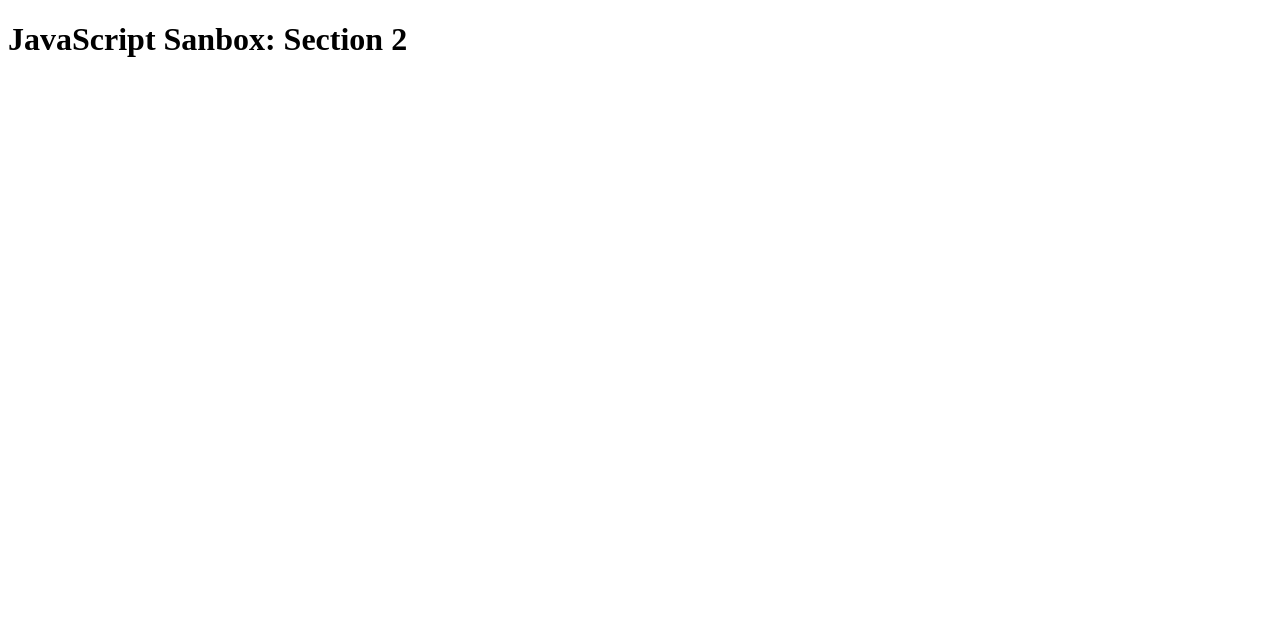
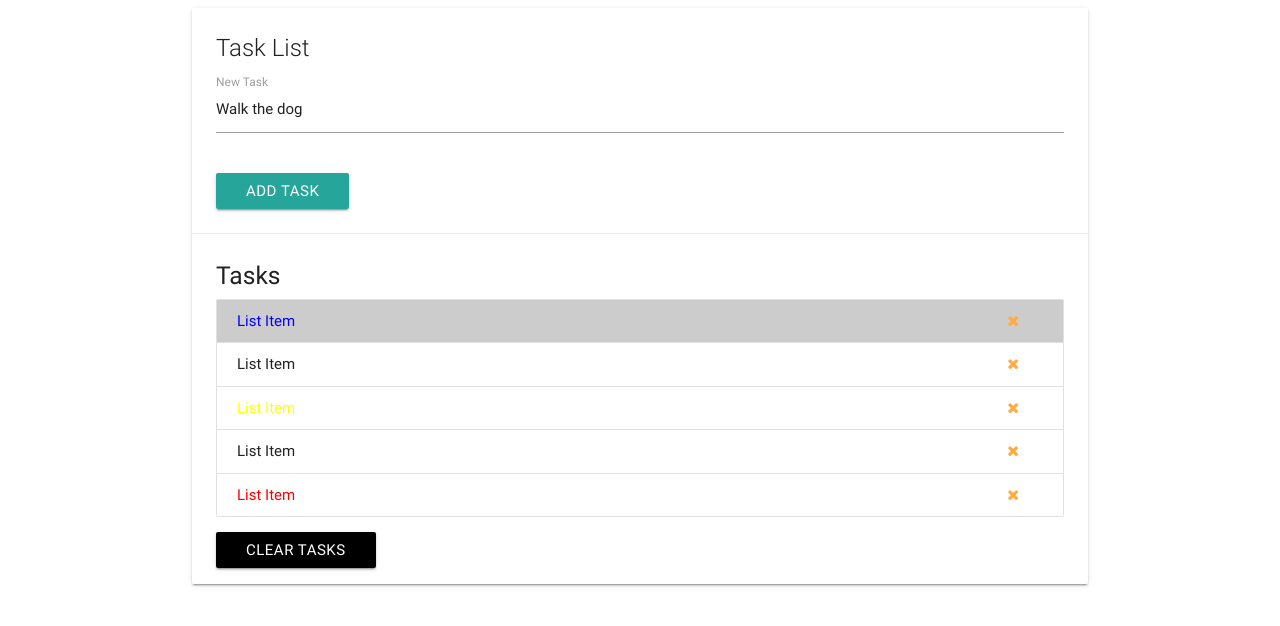
Before and after one commit to haloos/JS-SANDBOX, a plain HTML site: page index.html in a window 1280 px wide. Drawn offline with nearby package versions, Linux system fonts and the light colour scheme.

Commit message:
Dom Selectors

```diff
--- a/app.js
+++ b/app.js
@@ -1,28 +1,34 @@
-// Global Scope
-var a = 1;
-let b = 2;
-const c = 3;
+// document.getElementById()
 
+//console.log(document.getElementById('task-title'));
 
-//function test(){            // Seperate Variable because of dif scope
-//var a = 4;
-//let b = 5;
-//const c = 6;
-//console.log('Function Scope: ', a, b, c,);
-//}
-//test();
+// Get things from the element
+//console.log(document.getElementById('task-title').id);
+//console.log(document.getElementById('task-title').className);
 
-//if(true) {  //Block Scope
-  // Need to watch var in block scope, they over ride the "Global scope" (security issues)
-//var a = 4;
-//let b = 5;
-//const c = 6;
-//console.log('If Scope: ', a, b, c,);
+//const taskTitle = document.getElementById('task-title')
 
-//}
+// Change styling
+//taskTitle.style.background = '#333';
+//taskTitle.style.color = '#fff';
+//taskTitle.style.padding = '5px';
+// taskTitle.style.display = 'none;
 
-for(let a = 0; a < 10; a ++){
-console.log(`Loop: ${a}`);
-}
+// Change content
 
-console.log('Global Scope: ', a, b, c,);
+//taskTitle.textContent = 'Task List';
+//taskTitle.innerText = 'My Tasks';
+//taskTitle.innerHTML = '<span style="color:red">Task list</span>';
+
+// document.querySelector()
+
+console.log(document.querySelector('#task-title'));
+console.log(document.querySelector('.card-title'));
+console.log(document.querySelector('h5'));
+
+document.querySelector('li').style.color = 'red';
+document.querySelector('ul li').style.color = 'blue';
+document.querySelector('li:last-child').style.color = 'red';
+document.querySelector('li:nth-child(3)').style.color = 'yellow';
+document.querySelector('li:nth-child(odd)').style.background = '#ccc';
+document.querySelector('li:nth-child(even)').style.background = 'f4f4f4';
--- a/index.html
+++ b/index.html
@@ -1,14 +1,76 @@
 <!DOCTYPE html>
 <html lang="en">
+
 <head>
   <meta charset="UTF-8">
   <meta name="viewport" content="width=device-width, initial-scale=1.0">
   <meta http-equiv="X-UA-Compatible" content="ie=edge">
-  <title>JavaScript Sandbox :Section 2</title>
+  <link rel="stylesheet" href="https://cdnjs.cloudflare.com/ajax/libs/materialize/0.100.2/css/materialize.min.css">
+  <link href="https://maxcdn.bootstrapcdn.com/font-awesome/4.7.0/css/font-awesome.min.css" rel="stylesheet" integrity="sha384-wvfXpqpZZVQGK6TAh5PVlGOfQNHSoD2xbE+QkPxCAFlNEevoEH3Sl0sibVcOQVnN"
+    crossorigin="anonymous">
+  <title>Task List</title>
 </head>
+
 <body>
-  <h1>JavaScript Sanbox: Section 2 </h1>
-  <script src ='app.js'></script>
+  <div class="container">
+    <div class="row">
+      <div class="col s12">
+        <div id="main" class="card">
+          <div class="card-content">
+            <span class="card-title">Task List</span>
+            <div class="row">
+              <form id="task-form">
+                <div class="input-field col s12">
+                  <input type="text" name="task" id="task" value="Walk the dog">
+                  <label for="task">New Task</label>
+                </div>
+            </div>
+            <input type="submit" value="Add Task" class="btn">
+            </form>
+          </div>
+          <div class="card-action">
+            <h5 id="task-title">Tasks</h5>
+            <ul class="collection">
+              <li class="collection-item">
+                List Item
+                <a href="#" class="delete-item secondary-content">
+                  <i class="fa fa-remove"></i>
+                </a>
+              </li>
+              <li class="collection-item">
+                List Item
+                <a href="#" class="delete-item secondary-content">
+                  <i class="fa fa-remove"></i>
+                </a>
+              </li>
+              <li class="collection-item">
+                List Item
+                <a href="#" class="delete-item secondary-content">
+                  <i class="fa fa-remove"></i>
+                </a>
+              </li>
+              <li class="collection-item">
+                List Item
+                <a href="#" class="delete-item secondary-content">
+                  <i class="fa fa-remove"></i>
+                </a>
+              </li>
+              <li class="collection-item">
+                List Item
+                <a href="#" class="delete-item secondary-content">
+                  <i class="fa fa-remove"></i>
+                </a>
+              </li>
+            </ul>
+            <a class="clear-tasks btn black" href="">Clear Tasks</a>
+          </div>
+        </div>
+      </div>
+    </div>
+  </div>
+  <script src="https://code.jquery.com/jquery-3.2.1.js" integrity="sha256-DZAnKJ/6XZ9si04Hgrsxu/8s717jcIzLy3oi35EouyE=" crossorigin="anonymous"></script>
+  <script src="https://cdnjs.cloudflare.com/ajax/libs/materialize/0.100.2/js/materialize.min.js"></script>
+  <script src="app.js"></script>
+</body>
 
-</body>
 </html>
```
